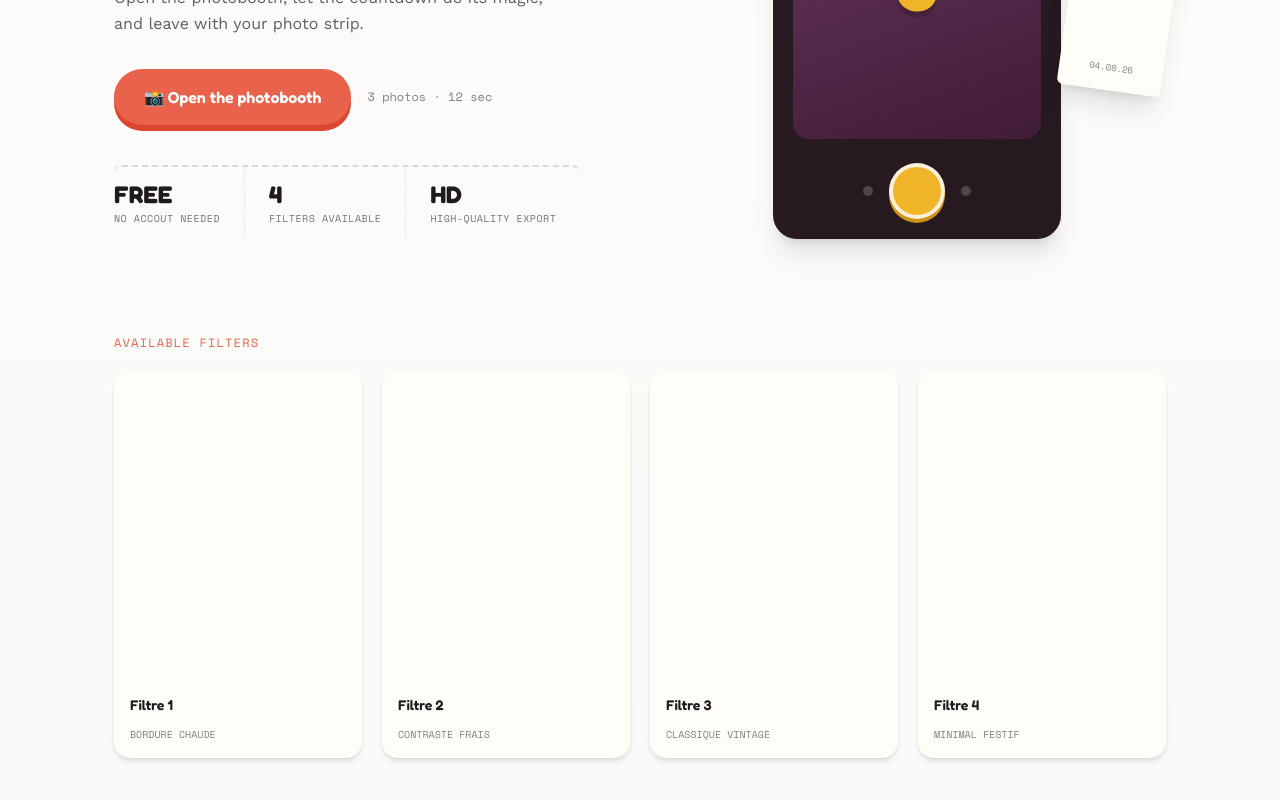
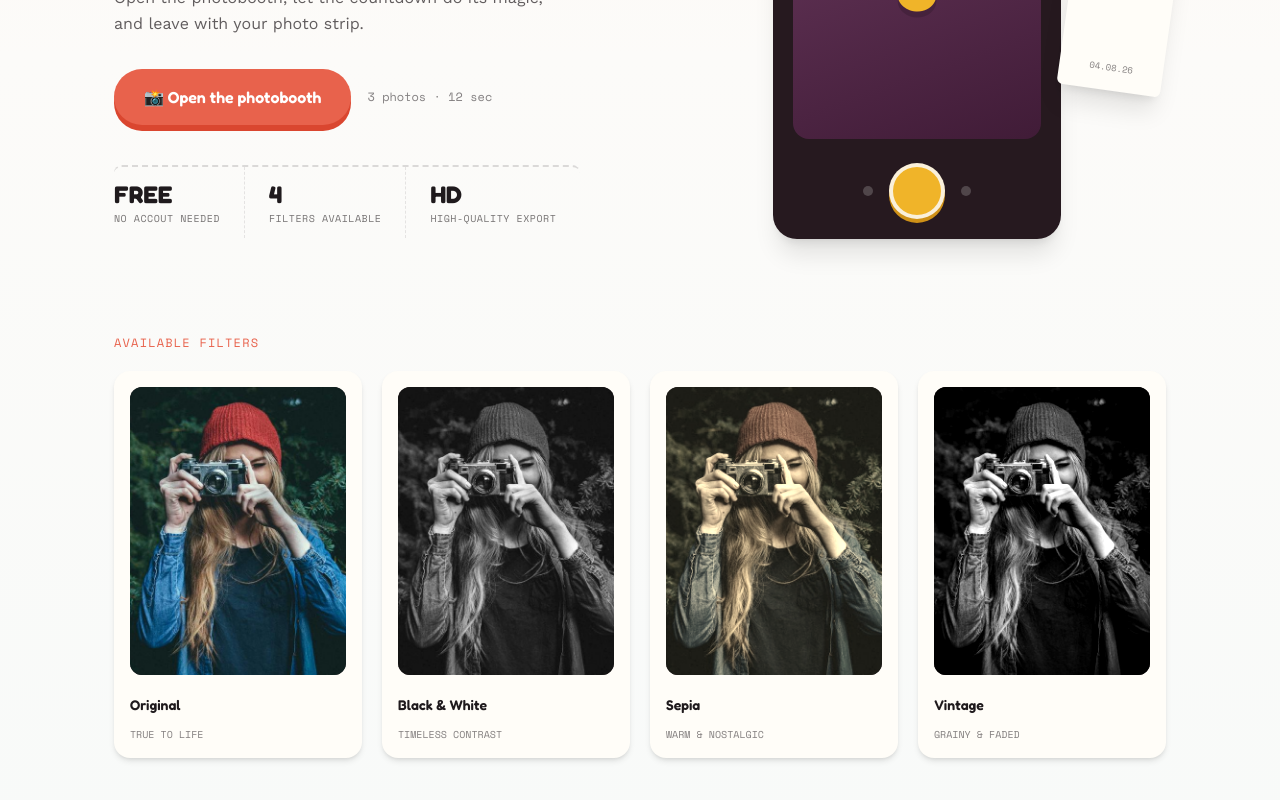
Before and after one commit to geoffreybunel/photobooth-app, a Next.js app: page / in a window 1280 px wide. Shown: the part 348-1148 px from the top of the page. Built offline with nearby package versions, Linux system fonts and the light colour scheme.

Commit message:
updated homepage filters section design

```diff
--- a/app/page.tsx
+++ b/app/page.tsx
@@ -1,27 +1,13 @@
+import Image from "next/image";
 import Link from "next/link";
+import { FILTERS } from "@/src/lib/photobooth";
 
-const FRAMES = [
-  {
-    name: "Filtre 1",
-    desc: "Bordure chaude",
-    gradient: "linear-gradient(150deg, hsl(var(--color-secondary)), hsl(var(--color-primary)))",
-  },
-  {
-    name: "Filtre 2",
-    desc: "Contraste frais",
-    gradient: "linear-gradient(150deg, hsl(var(--color-accent)), hsl(315 32% 30%))",
-  },
-  {
-    name: "Filtre 3",
-    desc: "Classique vintage",
-    gradient: "linear-gradient(150deg, hsl(var(--color-primary)), hsl(var(--color-neutral)))",
-  },
-  {
-    name: "Filtre 4",
-    desc: "Minimal festif",
-    gradient: "linear-gradient(150deg, hsl(var(--color-neutral)), hsl(var(--color-secondary)))",
-  },
-];
+const FILTER_TAGLINES: Record<string, string> = {
+  original: "True to life",
+  bw: "Timeless contrast",
+  sepia: "Warm & nostalgic",
+  vintage: "Grainy & faded",
+};
 
 const STRIP_COLORS = [
   "linear-gradient(135deg, hsl(var(--color-accent)), hsl(172 60% 32%))",
@@ -166,21 +152,33 @@ export default function Home() {
       </p>
 
       <div className="grid grid-cols-2 md:grid-cols-4 gap-5">
-        {FRAMES.map((frame) => (
+        {FILTERS.map((filter) => (
           <div
-            key={frame.name}
+            key={filter.id}
             className="card bg-[#FFFDF8] rounded-2xl shadow-md hover:-translate-y-1.5 transition-transform"
           >
             <div className="card-body p-4">
-              <div
-                className="aspect-3/4 rounded-xl mb-3"
-                style={{ background: frame.gradient }}
-              />
+              <div className="relative aspect-3/4 rounded-xl mb-3 overflow-hidden bg-neutral">
+                <Image
+                  src="/filter-preview-camera.jpg"
+                  alt=""
+                  fill
+                  sizes="(min-width: 768px) 25vw, 50vw"
+                  className="object-cover"
+                  style={{ filter: filter.css }}
+                />
+                {filter.id === "vintage" && (
+                  <span
+                    className="absolute inset-0 pointer-events-none"
+                    style={{ boxShadow: "inset 0 0 24px 10px rgba(0,0,0,0.45)" }}
+                  />
+                )}
+              </div>
               <p className="font-display font-semibold text-sm">
-                {frame.name}
+                {filter.label}
               </p>
               <p className="font-mono text-[10px] uppercase mt-1 text-base-content/55">
-                {frame.desc}
+                {FILTER_TAGLINES[filter.id]}
               </p>
             </div>
           </div>
```
